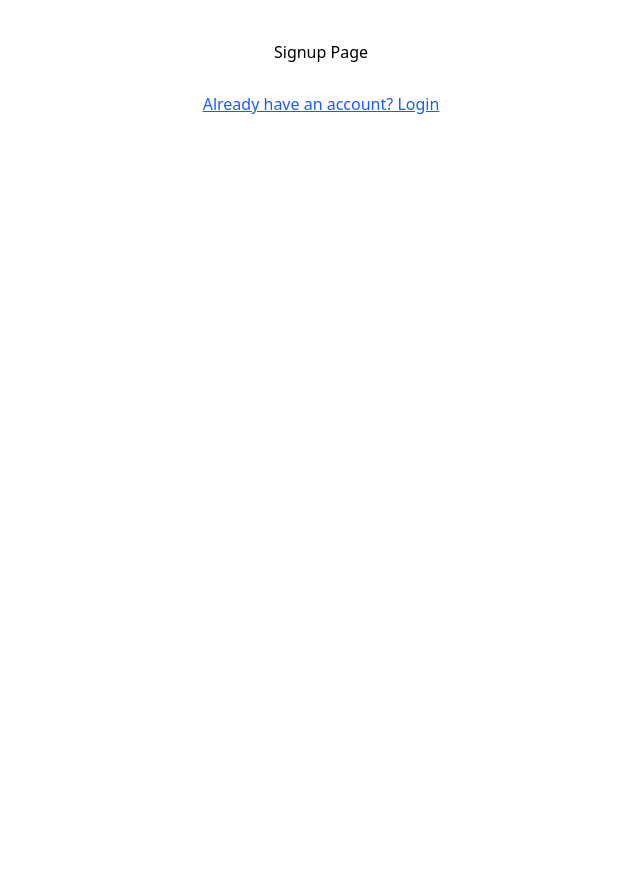
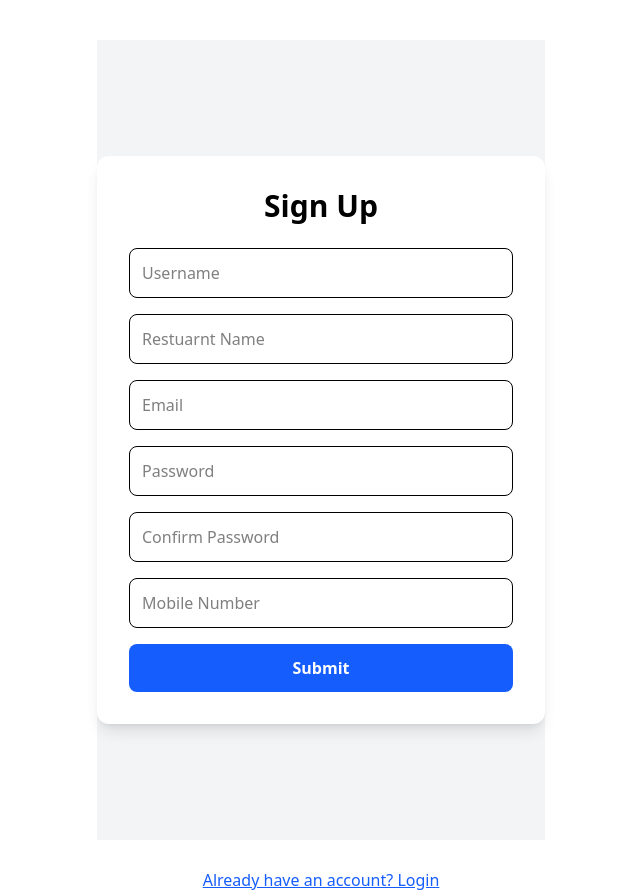
Before and after one commit to student-iiitb123/bitenow, a Next.js app: page /restuarant in a window 1280 px wide. Shown: the whole page, without its empty margins (319-959 px from the left). Before the commit the page ends 800 px from the top, so only its background shows below. Built offline with nearby package versions, Linux system fonts and the light colour scheme.

Commit message:
Enhance Signup component with form

```diff
--- a/app/_auth/Signup.jsx
+++ b/app/_auth/Signup.jsx
@@ -2,9 +2,58 @@ import React from 'react'
 
 const Signup = () => {
   return (
-    <div>
-      Signup Page
-    </div>
+    <>
+   <div class="min-h-screen flex items-center justify-center bg-gray-100">
+  <div class="w-full max-w-md bg-white shadow-lg rounded-xl p-8">
+
+    <h1 class="text-3xl font-bold text-center mb-6">Sign Up</h1>
+
+    <form class="space-y-4">
+
+      <input type="text"
+        placeholder="Username"
+        name="username"
+        class="w-full p-3 border rounded-lg focus:ring-2 focus:ring-blue-500 focus:outline-none" />
+
+        <input type="text"
+        placeholder="Restuarnt Name"
+        name="restorentname"
+        class="w-full p-3 border rounded-lg focus:ring-2 focus:ring-blue-500 focus:outline-none" />
+
+        <input type="email"
+        placeholder="Email"
+        name="email"
+        class="w-full p-3 border rounded-lg focus:ring-2 focus:ring-blue-500 focus:outline-none" />
+
+
+      <input type="password"
+        placeholder="Password"
+        name="password"
+        class="w-full p-3 border rounded-lg focus:ring-2 focus:ring-blue-500 focus:outline-none" />
+
+      <input type="password"
+        placeholder="Confirm Password"
+        name="confirmPassword"
+        class="w-full p-3 border rounded-lg focus:ring-2 focus:ring-blue-500 focus:outline-none" />
+
+      <input type="number"
+        placeholder="Mobile Number"
+        name="mobile"
+        class="w-full p-3 border rounded-lg focus:ring-2 focus:ring-blue-500 focus:outline-none" />
+
+
+
+      <button type="submit"
+        class="w-full bg-blue-600 hover:bg-blue-700 text-white font-semibold py-3 rounded-lg transition">
+        Submit
+      </button>
+
+    </form>
+  </div>
+</div>
+
+
+    </>
   )
 }
 
```
